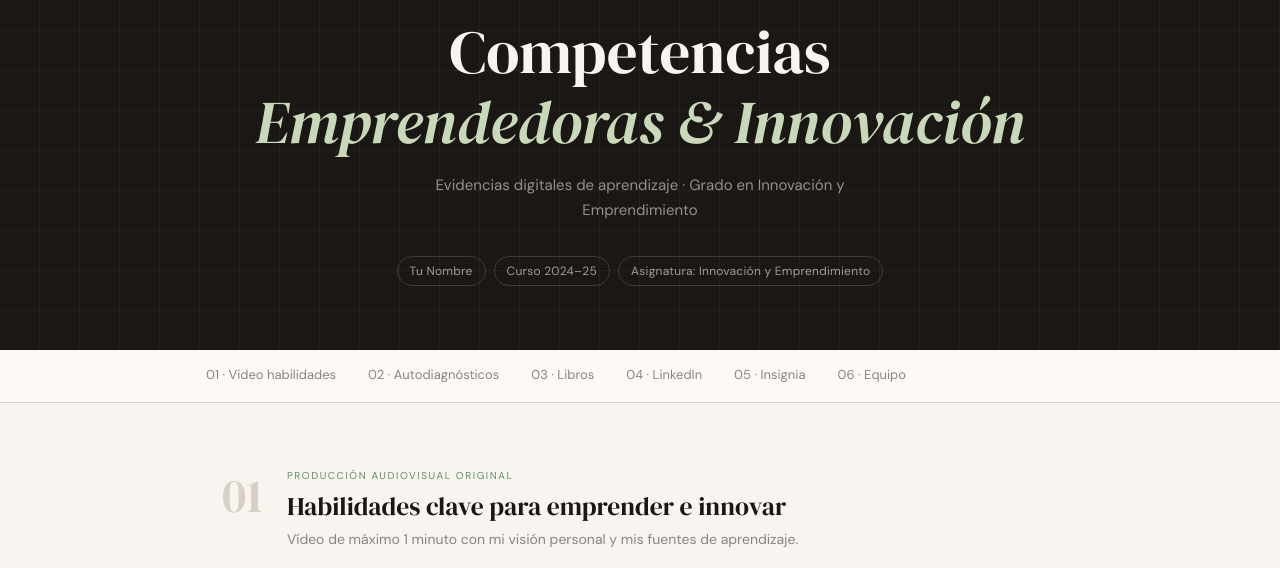
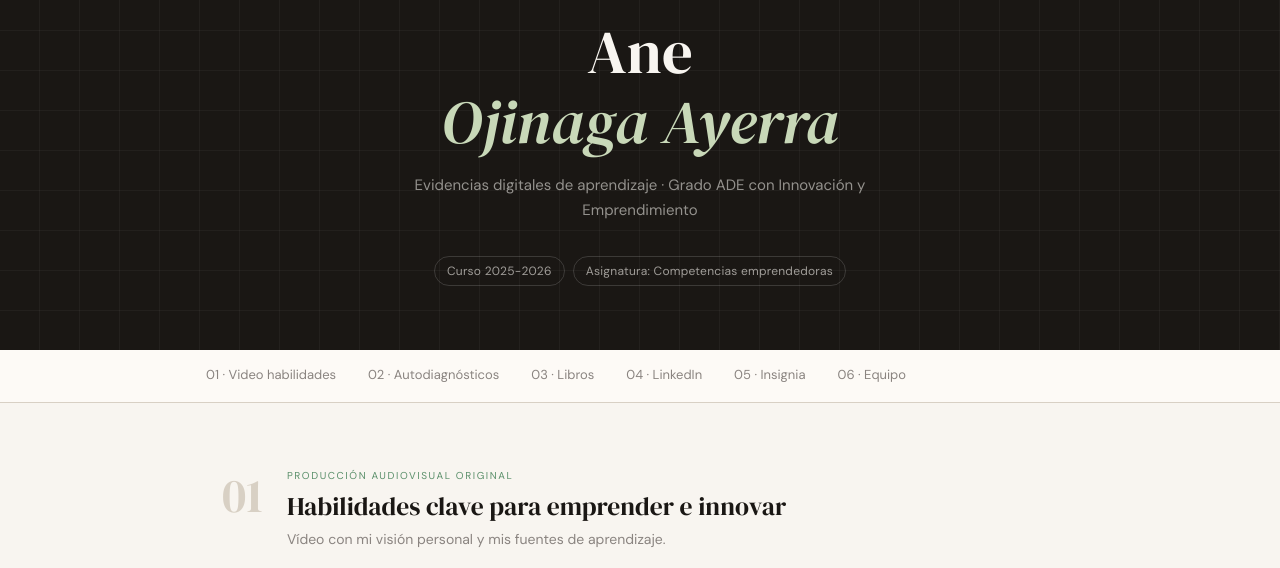
Before and after one commit to aneojinaga/Innovation-Portfolio, a plain HTML site: page index.html in a window 1280 px wide. Shown: the part 232-800 px from the top of the page. Drawn offline with Linux system fonts and the light colour scheme.

Commit message:
Update index.html

```diff
--- a/index.html
+++ b/index.html
@@ -526,12 +526,11 @@
     </div>
   </div>
 
-  <h1>Competencias<br><em>Emprendedoras &amp; Innovación</em></h1>
-  <p class="header-subtitle">Evidencias digitales de aprendizaje · Grado en Innovación y Emprendimiento</p>
+  <h1>Ane<br><em>Ojinaga Ayerra</em></h1>
+  <p class="header-subtitle">Evidencias digitales de aprendizaje · Grado ADE con Innovación y Emprendimiento</p>
   <div class="header-meta">
-    <span class="tag">Tu Nombre</span>
-    <span class="tag">Curso 2024–25</span>
-    <span class="tag">Asignatura: Innovación y Emprendimiento</span>
+    <span class="tag">Curso 2025-2026</span>
+    <span class="tag">Asignatura: Competencias emprendedoras</span>
   </div>
 </header>
 
@@ -557,7 +556,7 @@
       <div>
         <div class="section-label">Producción audiovisual original</div>
         <h2 class="section-title">Habilidades clave para emprender e innovar</h2>
-        <p class="section-desc">Vídeo de máximo 1 minuto con mi visión personal y mis fuentes de aprendizaje.</p>
+        <p class="section-desc">Vídeo con mi visión personal y mis fuentes de aprendizaje.</p>
       </div>
     </div>
 
@@ -595,7 +594,7 @@
       <div>
         <div class="section-label">Evidencia de autoevaluación</div>
         <h2 class="section-title">Resultados de autodiagnósticos</h2>
-        <p class="section-desc">3 autodiagnósticos: competencias digitales, competencias emprendedoras y uno adicional de libre elección.</p>
+        <p class="section-desc">3 autodiagnósticos sobre competencias digitales, competencias emprendedoras, etc.</p>
       </div>
     </div>
 
@@ -712,9 +711,9 @@
     <div class="li-card">
       <div class="li-logo">in</div>
       <div>
-        <div style="font-weight:500;font-size:15px">Tu Nombre Completo</div>
-        <div style="font-size:13px;color:#0a66c2;margin-top:2px">linkedin.com/in/tu-usuario</div>
-        <div style="font-size:13px;color:var(--ink-muted);margin-top:4px">Estudiante de Grado · Aprendiz de emprendedor/a · Pamplona</div>
+        <div style="font-weight:500;font-size:15px">Ane Ojinaga Ayerra</div>
+        <div style="font-size:13px;color:#0a66c2;margin-top:2px">linkedin.com/in/aneojinagaayerra/</div>
+        <div style="font-size:13px;color:var(--ink-muted);margin-top:4px">Estudiante de Grado en ADE con Innovación y Emprendimiento · Pamplona</div>
       </div>
     </div>
 
```
